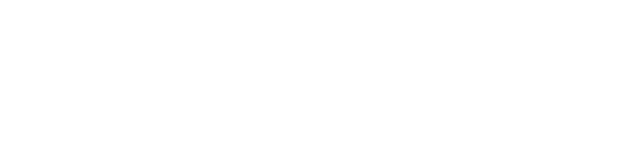
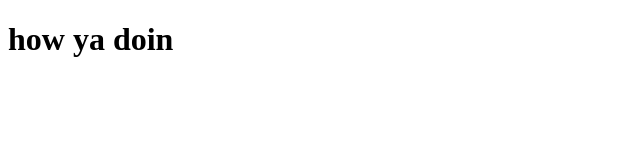
Before and after one commit to basilcronus/git-one, a plain HTML site: page index.html in a window 1280 px wide. Shown: the whole page, without its empty margins (0-640 px from the left). Drawn offline with Linux system fonts and the light colour scheme.

Commit message:
added h1

```diff
--- a/index.html
+++ b/index.html
@@ -5,6 +5,6 @@
     <title>whooo</title>
   </head>
   <body>
-
+      <h1>how ya doin</h1>
   </body>
 </html>
```
